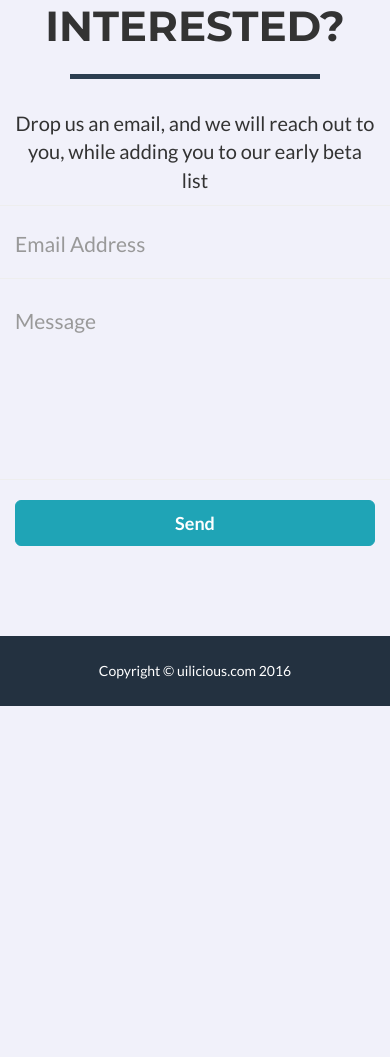
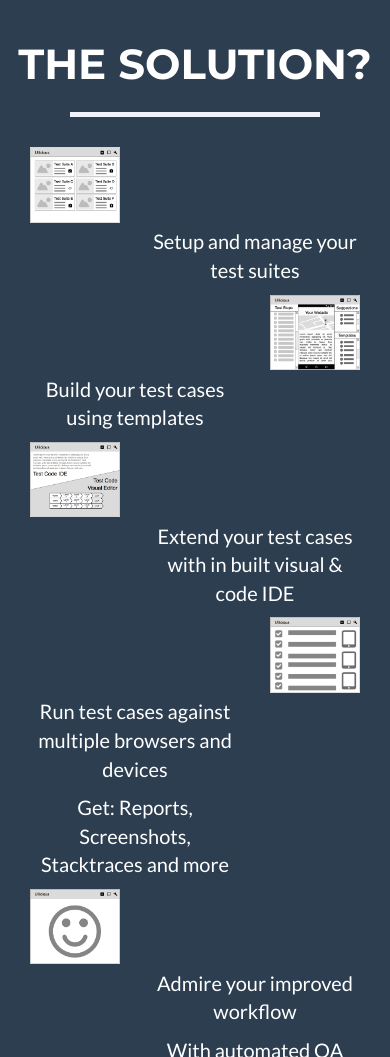
Before and after one commit to uilicious/uilicious.github.io, a website: page index.html in a window 390 px wide. Shown: the part 1882-2939 px from the top of the page. Before the commit the page ends 2588 px from the top, so only its background shows below. Drawn offline with nearby package versions, Linux system fonts and the light colour scheme.

Commit message:
Process flow description WIP

```diff
--- a/gulpfile.js
+++ b/gulpfile.js
@@ -98,7 +98,11 @@ gulp.task('browserSync', function() {
 		server: {
 			baseDir: ''
 		},
-	})
+	});
+
+	gulp.watch("less/*", ['less', 'minify-css']);
+	gulp.watch("js/*", ['minify-js']);
+	gulp.watch("app/*.html").on('change', browserSync.reload);
 })
 
 // Dev task with browserSync
--- a/index.html
+++ b/index.html
@@ -58,6 +58,9 @@
 					</li>
 					<li class="page-scroll">
 						<a href="#about">About</a>
+					</li>
+					<li class="page-scroll">
+						<a href="#solution">Solution</a>
 					</li>
 					<li class="page-scroll">
 						<a href="#contact">Contact</a>
@@ -132,11 +135,11 @@
 	</section>
 
 	<!-- About Section -->
-	<section class="success" id="about">
+	<section class="about" id="about">
 		<div class="container">
 			<div class="row">
 				<div class="col-lg-12 text-center">
-					<h2>About</h2>
+					<h2>The Problem?</h2>
 					<hr class="star-light">
 				</div>
 			</div>
@@ -144,6 +147,7 @@
 				<div class="col-lg-12 text-center">
 					<h4>Current generation automated UI testing ...</h4>
 					<br/>
+					<p>- Breaks way too easily, on UI changes</p>
 					<p>- Requires precious expensive developers skills to maintain</p>
 					<p>- Does not utilize abundent <s>interns,</s> <s>managers,</s> QA testers</p>
 					<p>- Has huge maintenance overhead</p>
@@ -152,6 +156,68 @@
 					<br/>
 					<h4>We aim to fix all of this</h4>
 				</div>
+			</div>
+		</div>
+	</section>
+
+	<!-- Solution Section -->
+	<section class="solution" id="solution">
+		<div class="container">
+			<div class="row">
+				<div class="col-lg-12 text-center">
+					<h2>The Solution?</h2>
+					<hr class="star-light">
+				</div>
+			</div>
+			<div class="solution_table">
+
+				<div class="row">
+					<div class="col-xs-4 step-img">
+						<img src="imgs/steps/dashboard.png"/>
+					</div>
+					<div class="col-xs-8 middle">
+						<p>Setup and manage your test suites</p>
+					</div>
+				</div>
+
+				<div class="row">
+					<div class="col-xs-8 middle">
+						<p>Build your test cases using templates</p>
+					</div>
+					<div class="col-xs-4 step-img">
+						<img src="imgs/steps/templates.png"/>
+					</div>
+				</div>
+
+				<div class="row">
+					<div class="col-xs-4 step-img">
+						<img src="imgs/steps/editor.png"/>
+					</div>
+					<div class="col-xs-8 middle">
+						<p>Extend your test cases with in built visual &amp; code IDE</p>
+					</div>
+				</div>
+
+				<div class="row">
+					<div class="col-xs-8 middle">
+						<p>Run test cases against multiple browsers and devices</p>
+						<p>Get: Reports, Screenshots, Stacktraces and more</p>
+					</div>
+					<div class="col-xs-4 step-img">
+						<img src="imgs/steps/reports.png"/>
+					</div>
+				</div>
+
+				<div class="row">
+					<div class="col-xs-4 step-img">
+						<img src="imgs/steps/smile.png"/>
+					</div>
+					<div class="col-xs-8 middle">
+						<p>Admire your improved workflow</p>
+						<p>With automated QA and bug detection</p>
+					</div>
+				</div>
+
 			</div>
 		</div>
 	</section>
--- a/less/custom.less
+++ b/less/custom.less
@@ -1,5 +1,8 @@
+@import "variables.less";
+@import "mixins.less";
+
 header {
-	background: #1fa4b6;
+	background: @theme-success;
 
 	.container {
 		padding-top: 100px;
@@ -13,7 +16,7 @@ header {
 	}
 
 	.star-light::after {
-		background-color: #1fa4b6;
+		background-color: @theme-success;
 	}
 }
 
@@ -159,5 +162,55 @@ body {
 			text-align: center;
 		}
 	}
+}
 
+/* About section styling */
+section.about {
+	background: @theme-success;
+	color:white;
+
+	hr.star-light:after {
+		background-color:@theme-success;
+	}
 }
+
+/* Solution styling */
+section.solution {
+	background: @theme-primary;
+	color:white;
+
+	hr.star-light:after {
+		background-color:@theme-primary;
+	}
+
+	.solution_table {
+		display:table;
+
+		.row {
+			display: table-row;
+
+			.step-img, .middle {
+				display:table-cell;
+			}
+
+			img {
+				width:100%;
+				height:100%;
+			}
+
+			.middle {
+				padding-top:80px;
+				vertical-align:middle;
+				text-align:center;
+			}
+		}
+
+	}
+}
+
+/* Contact form adjustments */
+#contactForm {
+	input, textarea {
+		border-bottom: 1px solid @theme-primary;
+	}
+}
```
Also changed, not shown: css/custom.css, css/custom.min.css, imgs/steps/dashboard.png (added), imgs/steps/editor.png (added), imgs/steps/login.png (added), imgs/steps/reports.png (added), imgs/steps/smile.png (added), imgs/steps/templates.png (added). Lines whose indentation alone changed are shown as unchanged.
